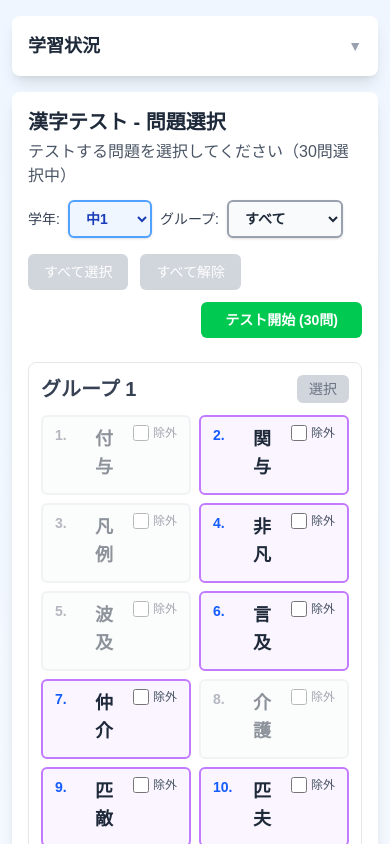
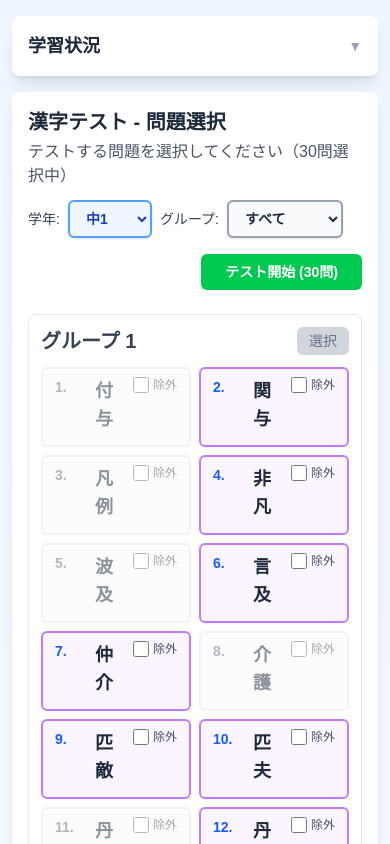
Before and after one commit to ayukatawago/kanji-study-app, a Next.js app: page / in a window 390 px wide. Shown: the top 844 px of the page. Built offline with nearby package versions, Linux system fonts and the light colour scheme; what ts-fsrs would draw is missing.

Commit message:
Hide すべて選択/すべて解除 buttons on mobile
These buttons are only relevant in manual selection mode which is
desktop-only, so hide them on small screens.

Co-Authored-By: Claude Sonnet 4.6 <noreply@anthropic.com>

```diff
--- a/src/app/components/QuestionSelector.tsx
+++ b/src/app/components/QuestionSelector.tsx
@@ -345,14 +345,14 @@ export default function QuestionSelector({
           <button
             onClick={onSelectAll}
             disabled={mode === "fsrs"}
-            className="px-4 py-2 bg-blue-500 text-white rounded-md hover:bg-blue-600 transition-colors disabled:bg-gray-300 disabled:cursor-not-allowed text-sm"
+            className="hidden sm:block px-4 py-2 bg-blue-500 text-white rounded-md hover:bg-blue-600 transition-colors disabled:bg-gray-300 disabled:cursor-not-allowed text-sm"
           >
             すべて選択
           </button>
           <button
             onClick={onDeselectAll}
             disabled={mode === "fsrs"}
-            className="px-4 py-2 bg-gray-500 text-white rounded-md hover:bg-gray-600 transition-colors disabled:bg-gray-300 disabled:cursor-not-allowed text-sm"
+            className="hidden sm:block px-4 py-2 bg-gray-500 text-white rounded-md hover:bg-gray-600 transition-colors disabled:bg-gray-300 disabled:cursor-not-allowed text-sm"
           >
             すべて解除
           </button>
```
